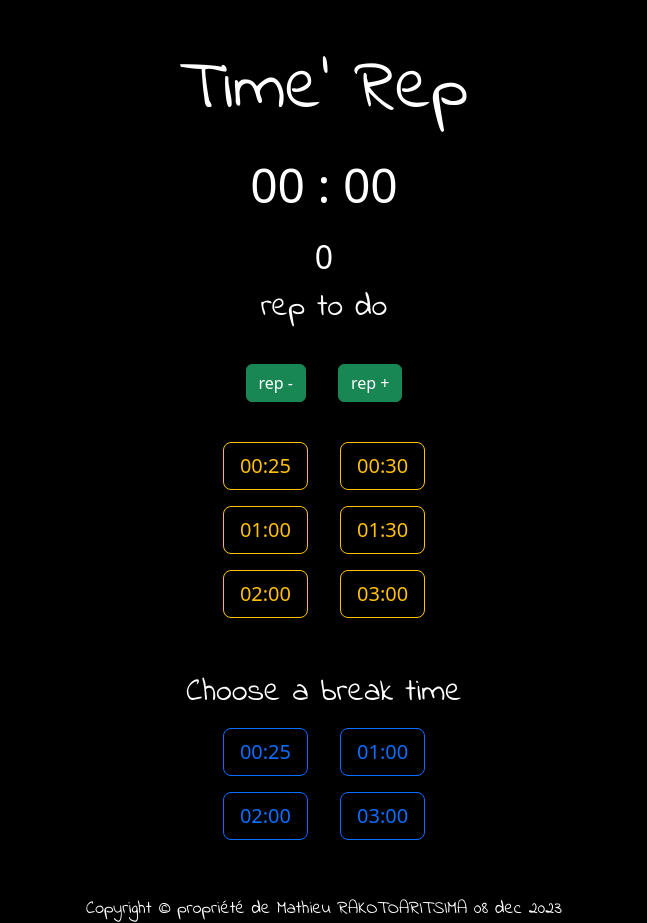
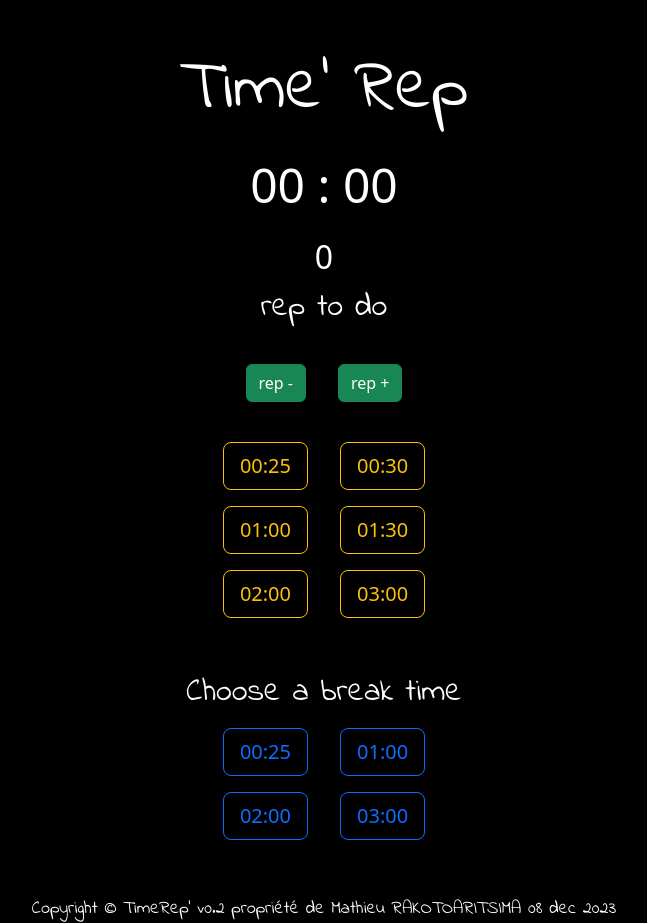
Before and after one commit to ShOrtyDub/TimeRep, a React (Vite) app: page / in a window 1280 px wide. Shown: the whole page, without its empty margins (316-963 px from the left). Built offline with nearby package versions, Linux system fonts and the light colour scheme.

Commit message:
add version de TimeRep dans le copyright

```diff
--- a/src/App.jsx
+++ b/src/App.jsx
@@ -68,7 +68,7 @@ function App() {
         <TimeButtons handleTimeValue={handleTimeValue}/>
         <PauseButtons handlePauseTime={handlePauseTime}/>
         <div id="copyright" className="container text-center mt-5">
-            Copyright © propriété de Mathieu RAKOTOARITSIMA 08 dec 2023
+            Copyright © TimeRep' v0.2 propriété de Mathieu RAKOTOARITSIMA 08 dec 2023
         </div>
     </div>);
 }
```
